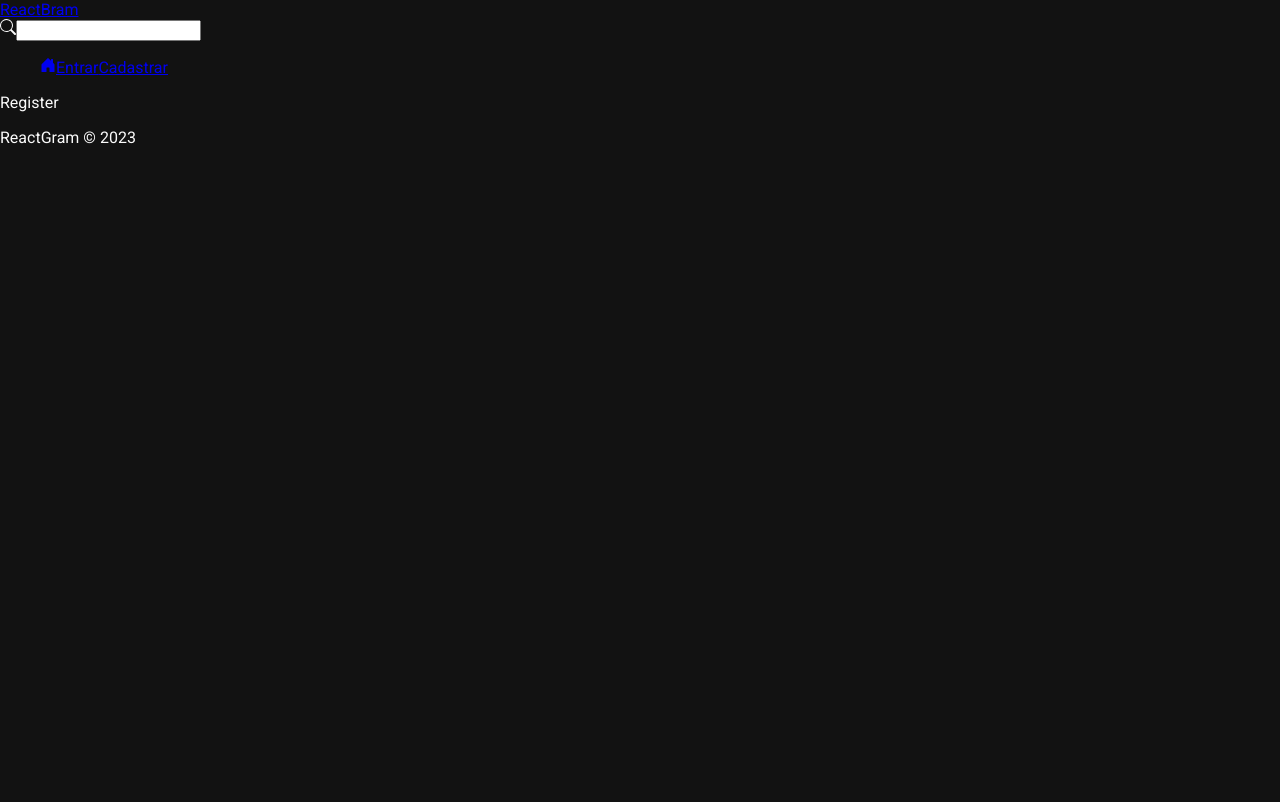
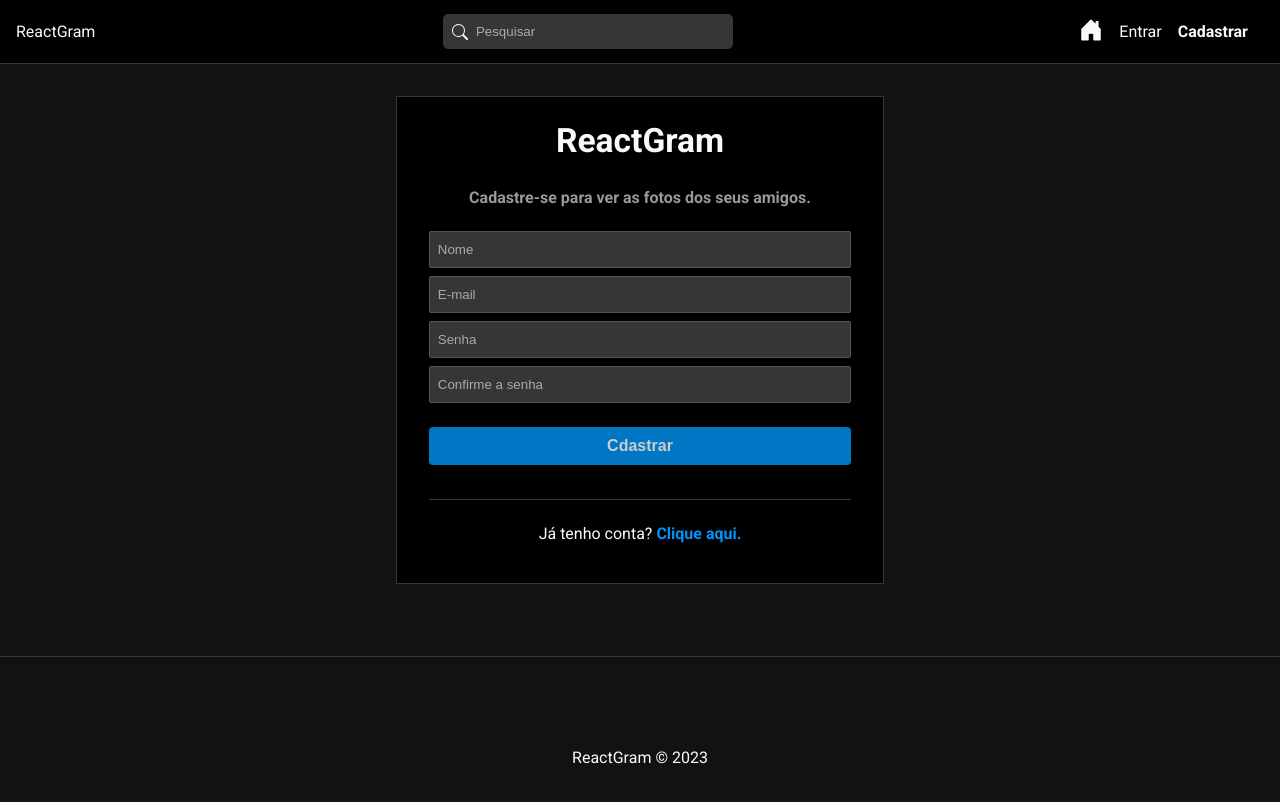
Before and after one commit to brunofelipehp/reactgram, a React (Create React App) app in the folder frontend/: page /register in a window 1280 px wide. Shown: the top 802 px of the page. Built offline with nearby package versions, Linux system fonts and the light colour scheme.

Commit message:
creating the login page and styling the navbar

```diff
--- a/frontend/src/App.css
+++ b/frontend/src/App.css
@@ -0,0 +1,3 @@
+.container {
+  min-height: 70vh;
+}
--- a/frontend/src/App.jsx
+++ b/frontend/src/App.jsx
@@ -14,11 +14,13 @@
     <div className="App">
        <BrowserRouter>
        <Navbar />
-       <Routes>
+      <div className="container">
+      <Routes>
         <Route path='/' element={ <Home/> }/>
         <Route path='/login' element={ <Login /> }/>
         <Route path='/register' element={ <Register /> }/>
        </Routes>
+      </div>
        <Footer />
        </BrowserRouter>
     </div>
--- a/frontend/src/components/Footer.css
+++ b/frontend/src/components/Footer.css
@@ -0,0 +1,8 @@
+ #footer {
+  background-color: #121212;
+  height: 200px;
+  display: flex;
+  justify-content: center;
+  align-items: center;
+  border-top: 1px solid #363636;
+ }
--- a/frontend/src/components/Navbar.css
+++ b/frontend/src/components/Navbar.css
@@ -0,0 +1,44 @@
+#nav {
+  display: flex;
+  justify-content: space-between;
+  align-items: center;
+  background-color: #000;
+  border-bottom: 1px solid #363636;
+  padding: 0.1em 1em;
+}
+
+#search-form {
+  position: relative;
+  width: 20%;
+}
+
+#search-form svg {
+  position: absolute;
+  top: 10px;
+  left: 9px;
+}
+
+#search-form input {
+  padding-left: 2.5em;
+  border: none;
+  border-radius: 5px;
+  width: 100%;
+  margin: 0;
+}
+
+#nav-links {
+  display: flex;
+  align-items: center;
+}
+
+#nav-links li {
+  margin-right: 1em;
+}
+
+#nav-links span {
+  cursor: pointer;
+}
+
+#nav-links svg {
+  font-size: 1.5em;
+}
--- a/frontend/src/components/Navbar.jsx
+++ b/frontend/src/components/Navbar.jsx
@@ -7,19 +7,25 @@
 export const Navbar = () => {
   return (
    <nav id="nav">
-    <Link to="/">ReactBram</Link>
-    <form>
+    <Link to="/">ReactGram</Link>
+    <form id='search-form'>
       <BsSearch />
-      <input type="text" />
+      <input type="text" placeholder='Pesquisar'/>
       </form>
-      <ul>
+      <ul id='nav-links'>
+        <li>
         <NavLink to="/">
           <BsHouseDoorFill />
         </NavLink>
+        </li>
+        <li>
         <NavLink to="/login">
           Entrar
         </NavLink>
+        </li>
+        <li>
         <NavLink to="/register">Cadastrar</NavLink>
+        </li>
       </ul>
    </nav>
   )
--- a/frontend/src/index.css
+++ b/frontend/src/index.css
@@ -6,3 +6,84 @@
   background-color: #121212;
   color: #fafafa;
 }
+
+a {
+  color: #FAFAFA;
+  text-decoration: none;
+}
+
+.active {
+  font-weight: bold;
+}
+
+ul {
+  list-style: none;
+}
+
+form {
+  display: flex;
+  flex-direction: column;
+}
+
+label {
+  display: flex;
+  flex-direction: column;
+  text-align: left;
+}
+
+label span {
+  font-weight: bold;
+  margin-bottom: .5em;
+  color: #AAA;
+  font-size: .7em;
+}
+
+input {
+  background-color: #363636;
+  color: #AAA;
+  border: 1px solid #555;
+  border-radius: 2px;
+  padding: 10px 8px;
+  outline: none;
+  margin-bottom: .6em;
+}
+
+input::placeholder {
+  color: #aaa;
+}
+
+.btn,
+button,
+input[type="submit"] {
+  background-color: #0094f6;
+  color: #fff;
+  border: none;
+  border-radius: 4px;
+  padding: 10px 8px;
+  font-weight: bold;
+  cursor: pointer;
+  opacity: .8;
+  font-size: 1em;
+}
+
+input[type="submit"] {
+ margin-top: 1em;
+}
+
+input:disable {
+  cursor: not-allowed;
+  background-color: #000;
+}
+
+button:hover,
+input[type="submit"]:hover {
+  opacity: 1;
+}
+
+.cancel-btn {
+  background-color: #ccc;
+}
+
+.hide {
+  display: none;
+}
--- a/frontend/src/pages/Auth/Auth.css
+++ b/frontend/src/pages/Auth/Auth.css
@@ -0,0 +1,39 @@
+#login,
+#register {
+  border: 1px solid #363636;
+  background-color: #000;
+  padding: 1.5em 2em;
+  max-width: 33%;
+  margin: 2em auto;
+}
+
+#login h2,
+#register h2 {
+  text-align: center;
+  font-size: 2.1em;
+  margin-top: 0;
+}
+
+.subtitle {
+  font-weight: bold;
+  color: #999;
+  margin-bottom: 1.5em;
+}
+
+#login form,
+#register form {
+  padding-bottom: 1.5em;
+  margin-bottom: 1.5em;
+  border-bottom: 1px solid #363636;
+}
+
+#login p,
+#register p {
+  text-align: center;
+}
+
+#login p a,
+#register p a {
+  font-weight: bold;
+  color: #0094f6;
+}
--- a/frontend/src/pages/Auth/Register.jsx
+++ b/frontend/src/pages/Auth/Register.jsx
@@ -1,7 +1,25 @@
+import { Link } from 'react-router-dom'
 import './Auth.css'
 
 export const Register = () => {
+
+  const handleSubmit = (e) => {
+    e.preventDefault()
+  }
   return (
-    <div>Register</div>
+    <div id="register">
+      <h2>ReactGram</h2>
+      <p className="subtitle">Cadastre-se para ver as fotos dos seus amigos.</p>
+      <form onSubmit={handleSubmit}>
+        <input type="text" placeholder='Nome'/>
+        <input type="email" placeholder='E-mail'/>
+        <input type="password" placeholder='Senha' />
+        <input type="password" placeholder="Confirme a senha"/>
+        <input type="submit" value="Cdastrar" />
+      </form>
+      <p>
+        Já tenho conta? <Link to="/login">Clique aqui.</Link>
+      </p>
+    </div>
   )
 }
```
